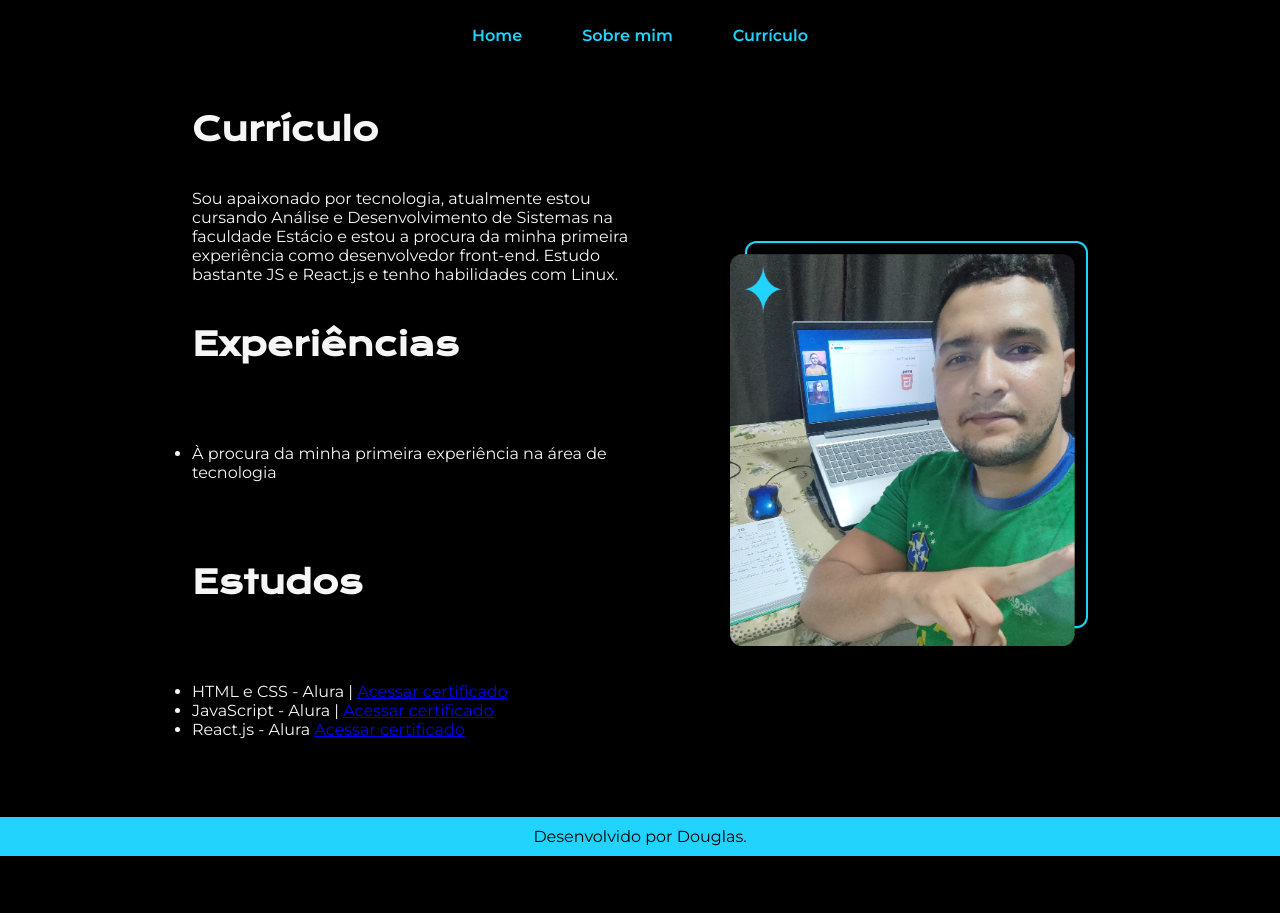
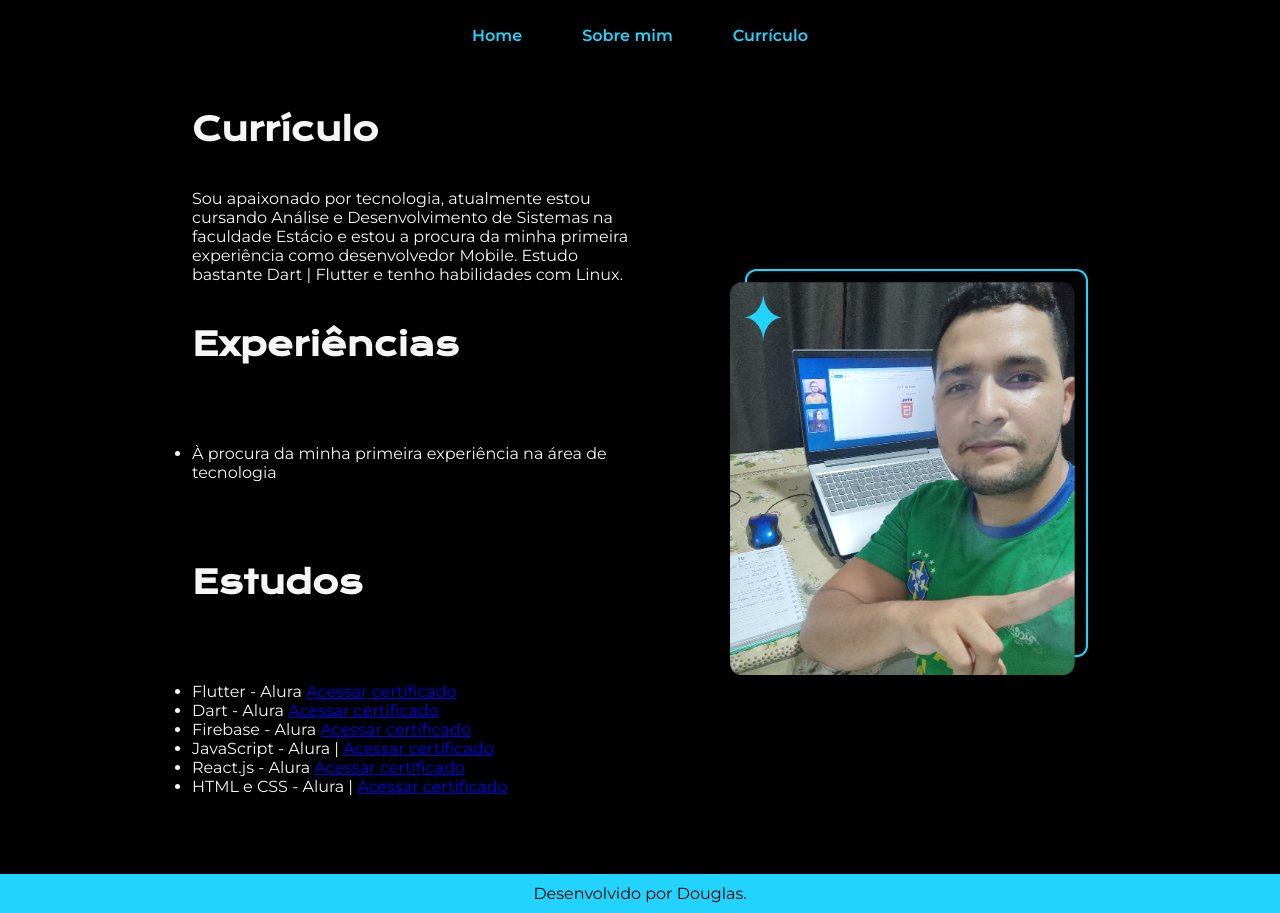
Before and after one commit to devdouglasa/portifolio-page, a plain HTML site: page curriculo.html in a window 1280 px wide. Before the commit the page ends 856 px from the top, so only its background shows below. Drawn offline with nearby package versions, Linux system fonts and the light colour scheme.

Commit message:
Atualizando especialidade e cursos do curriculo

```diff
--- a/curriculo.html
+++ b/curriculo.html
@@ -20,7 +20,7 @@
         <section class="apresentacao-conteudo">
             <h1 class="apresentacao-conteudo-titulo">Currículo</h1>
             <p class="apresentacao-conteudo-texto">
-                Sou apaixonado por tecnologia, atualmente estou cursando Análise e Desenvolvimento de Sistemas na faculdade Estácio e estou a procura da minha primeira experiência como desenvolvedor front-end. Estudo bastante JS e React.js e tenho habilidades com Linux.
+                Sou apaixonado por tecnologia, atualmente estou cursando Análise e Desenvolvimento de Sistemas na faculdade Estácio e estou a procura da minha primeira experiência como desenvolvedor Mobile. Estudo bastante Dart | Flutter e tenho habilidades com Linux.
             </p>
             <h2 class="apresentacao-conteudo-titulo">Experiências</h2>
             <p class="apresentacao-conteudo-texto">
@@ -31,13 +31,16 @@
             <h2 class="apresentacao-conteudo-titulo">Estudos</h2>
             <p class="apresentacao-conteudo-texto">
             <ul class="apresentacao-conteudo-texto">
-                <li>HTML e CSS - Alura | <a href="#" target="_blank">Acessar certificado</a> </li>
+                <li>Flutter - Alura <a href="#">Acessar certificado</a></li>
+                <li>Dart - Alura <a href="#">Acessar certificado</a></li>
+                <li>Firebase - Alura <a href="#">Acessar certificado</a></li>
                 <li>JavaScript - Alura | <a href="#">Acessar certificado</a></li>
                 <li>React.js - Alura <a href="#">Acessar certificado</a></li>
+                <li>HTML e CSS - Alura | <a href="#" target="_blank">Acessar certificado</a> </li>
             </ul>
             </p>
         </section>
-        <img class="apresentacao-imagem" src="./assets/imagem.png" alt="Foto da Joana Santos programando">
+        <img class="apresentacao-imagem" src="./assets/imagem.png" alt="Foto programando">
     </main>
     <footer class="rodape">
         <p class="rodape-texto">Desenvolvido por Douglas.</p>
```
